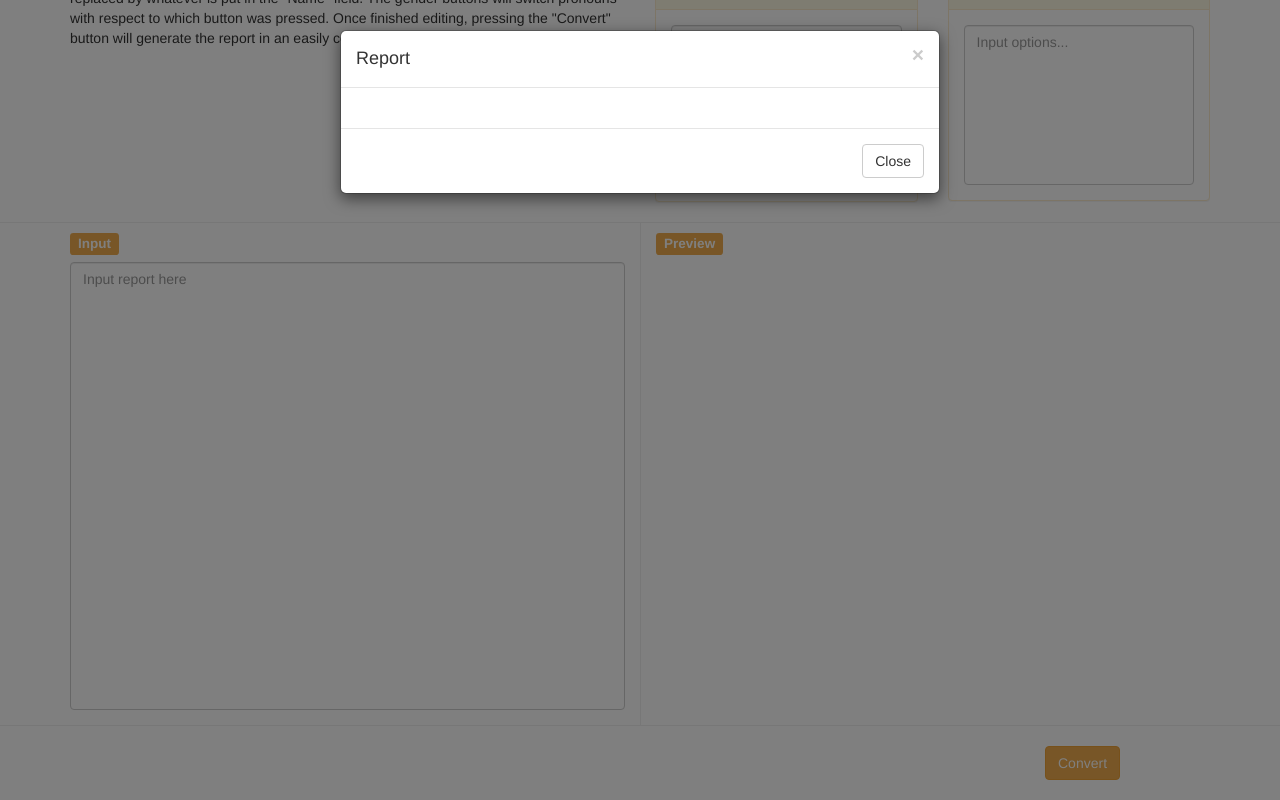
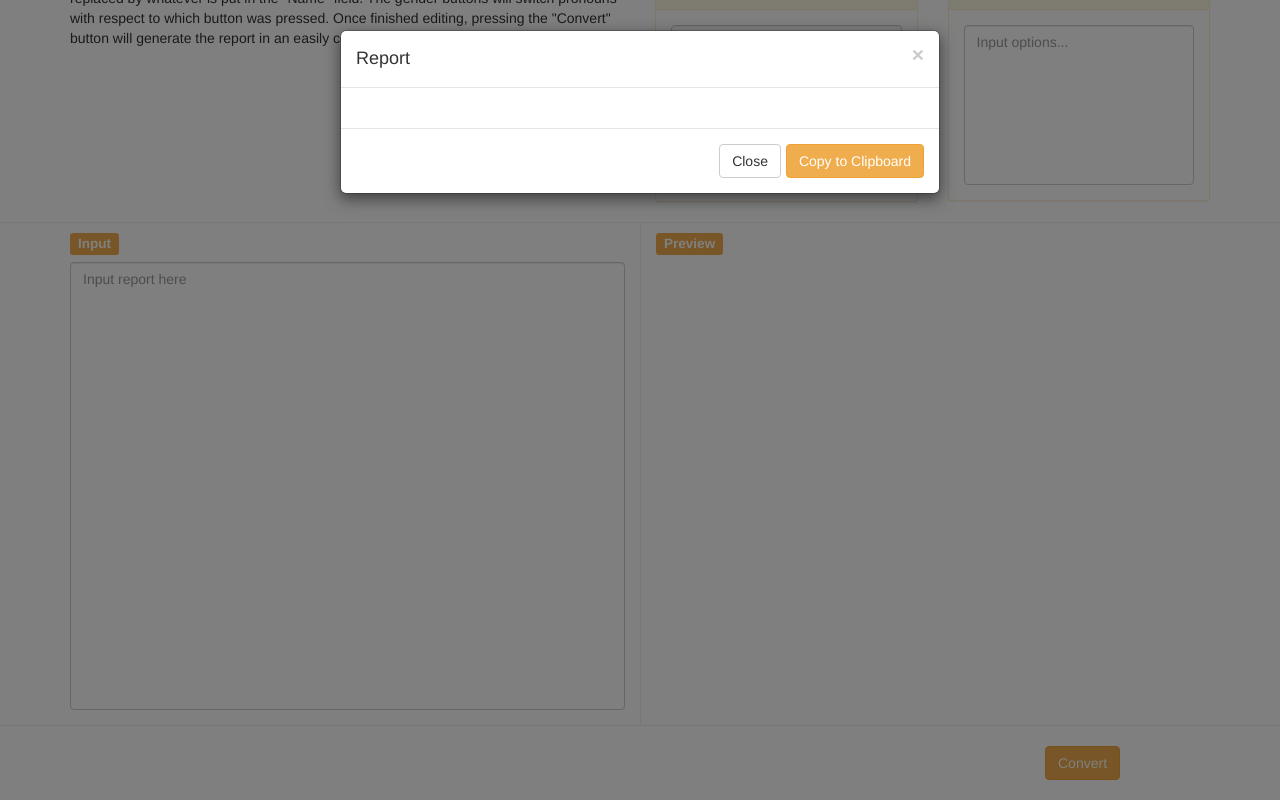
Before and after one commit to zvanuum/ReportGenerator, a React (Create React App) app: page / in a window 1280 px wide. Both pictures are taken after a click on the button "Convert". Shown: the part 124-924 px from the top of the page. Built offline with nearby package versions, Linux system fonts and the light colour scheme.

Commit message:
A report can be fully interpreted and copied to clipboard now 👍

```diff
--- a/package.json
+++ b/package.json
@@ -6,8 +6,9 @@
     "babel-polyfill": "^6.26.0",
     "bootstrap": "^3.3.7",
     "npm": "^5.7.1",
-    "react": "^15.6.1",
+    "react": "^15.6.2",
     "react-bootstrap": "^0.32.1",
+    "react-copy-to-clipboard": "^5.0.1",
     "react-dom": "^15.6.1",
     "react-redux": "^5.0.6",
     "react-router-dom": "^4.2.2",
--- a/src/containers/App.js
+++ b/src/containers/App.js
@@ -2,6 +2,7 @@ import React, { Component } from 'react';
 import { connect } from 'react-redux'
 import PropTypes from 'prop-types';
 import { Col, Button, Grid, Modal, PageHeader, Row } from 'react-bootstrap';
+import { CopyToClipboard } from 'react-copy-to-clipboard';
 
 import OptionsMenu from './OptionsMenu';
 import ReportMenu from './ReportMenu';
@@ -26,7 +27,31 @@ class App extends Component {
         return dropdownCount === selectedDropdownCount;
     }
 
+    generateReportText = () => {
+        let generatedText = this.replaceTemplateWithDropdownOptions(this.props.reportText.reportText, this.props.reportText.selectedDropdownOptions);
+        generatedText = this.replaceTemplateWithName(generatedText, this.props.options.name);
+        return generatedText;
+    }
+
+    replaceTemplateWithDropdownOptions = (reportText, selectedDropdownOptions) => {
+        const splitText = reportText.split('{}');
+        let generatedText = '';
+
+        for (let i in splitText) {
+            generatedText += splitText[i];
+            generatedText += selectedDropdownOptions[i] || '';
+        }
+
+        return generatedText;
+    }
+
+    replaceTemplateWithName = (generatedText, name) => {
+        return generatedText.replace(/\[\]/g, name);
+    }
+
     render() {
+        const generatedReportText = this.generateReportText();
+
         return (
             <div>
                 <PageHeader style={{
@@ -46,7 +71,7 @@ class App extends Component {
                         <Col xs={6} md={6}>
                             {
                                 !this.allDropdownsCompleted() ?
-                                    (<p  style={{ 'margin': '20px 0 0 0', 'color': 'red', 'fontSize': '11px' }}>
+                                    (<p style={{ 'margin': '20px 0 0 0', 'color': 'red', 'fontSize': '11px' }}>
                                         Please select an option for each dropdown menu before generating a report.
                                     </p>) :
                                     null
@@ -70,10 +95,14 @@ class App extends Component {
                         <Modal.Title>Report</Modal.Title>
                     </Modal.Header>
                     <Modal.Body>
-                        <h4>{this.props.reportText.reportText}</h4>
+                        <h4>{generatedReportText}</h4>
                     </Modal.Body>
                     <Modal.Footer>
                         <Button onClick={() => this.handleClose()}>Close</Button>
+                        <CopyToClipboard text={generatedReportText}>
+                            <Button bsStyle="warning">Copy to Clipboard</Button>
+                        </CopyToClipboard>
+
                     </Modal.Footer>
                 </Modal>
             </div>
--- a/src/containers/ReportMenu.js
+++ b/src/containers/ReportMenu.js
@@ -42,10 +42,10 @@ class ReportMenu extends Component {
         return withDropdowns;
     }
 
-    createReportWithName = (reportChildren) => {
+    createReportWithName = (reportChildren, name) => {
         return reportChildren.map(child => {
-            if (typeof child === 'string' && this.props.name) {
-                return child.replace(/\[\]/g, this.props.name);
+            if (typeof child === 'string' && name) {
+                return child.replace(/\[\]/g, name);
             }
             return child;
         });
@@ -53,7 +53,7 @@ class ReportMenu extends Component {
 
     render() {
         let generatedText = this.createReportWithDropdowns(this.props.reportText);
-        generatedText = this.createReportWithName(generatedText);
+        generatedText = this.createReportWithName(generatedText, this.props.name);
 
         return (
             <Grid>
```
Also changed, not shown: 1 other file (tests, documents, lock files or other folders).
